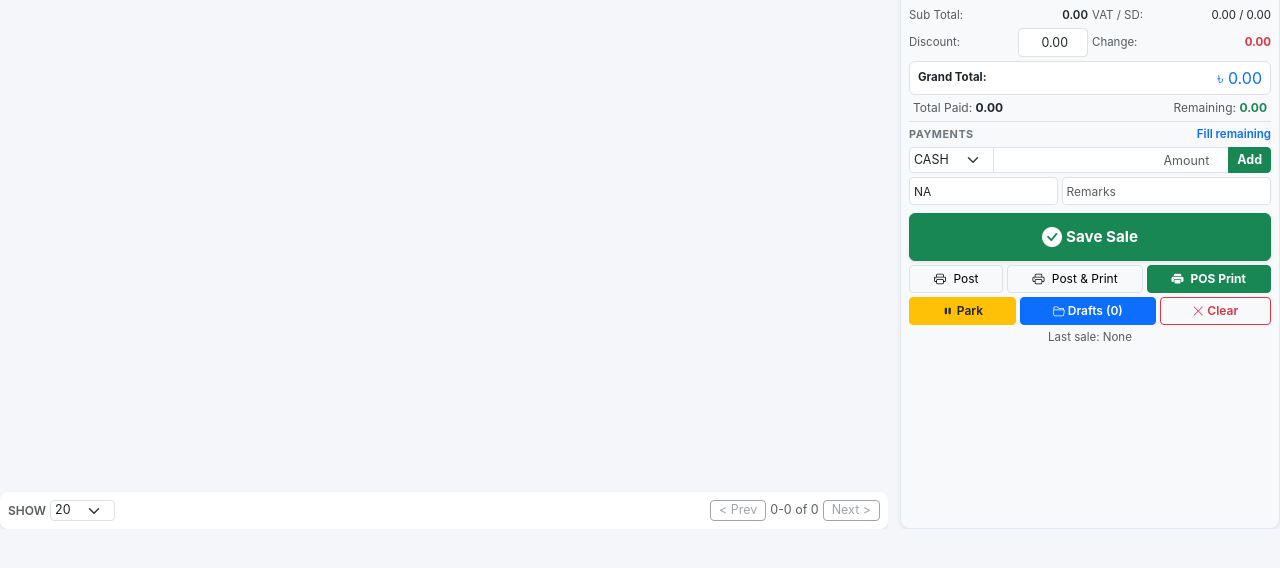
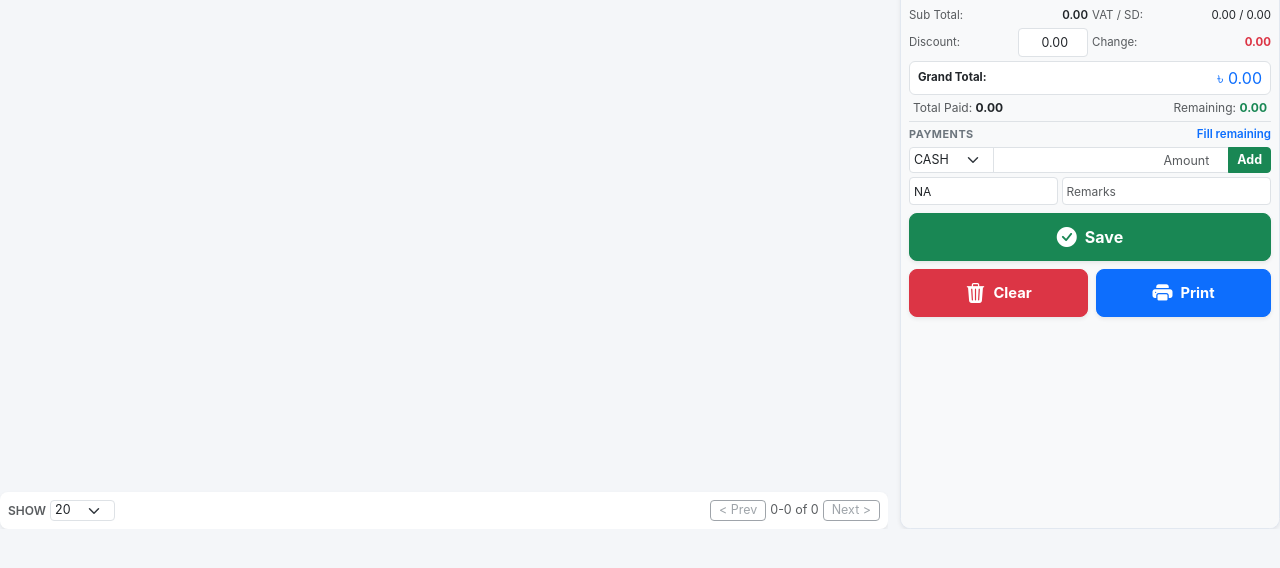
Before and after one commit to rahmanmdatiqur/PosSoftware, an ASP.NET Core app: template PosSoftware/PosSoftware/Views/Pos/Index.cshtml in a window 1280 px wide. Shown: the part 196-764 px from the top of the page. Run offline with ASP.NET Core 8, Linux system fonts and the light colour scheme; the template is opened without the code that fills it, so the values that code supplies are empty; some libraries are stand-ins or nearby versions.

Commit message:
Simplify POS action buttons: keep only Save, Clear, and Print buttons

```diff
--- a/PosSoftware/PosSoftware/Views/Pos/Index.cshtml
+++ b/PosSoftware/PosSoftware/Views/Pos/Index.cshtml
@@ -242,40 +242,22 @@
                 </div>
             </div>
 
-            <!-- Action Buttons: 100% PROMINENT & VISIBLE -->
-            <!-- Button 1: Save Sale (Big bold button) -->
-            <button type="button" class="btn btn-success w-100 py-2 fw-bold text-white mb-1 shadow-sm d-flex align-items-center justify-content-center gap-1" onclick="saveSaleOrder(false, false)" style="font-size: 0.95rem;">
-                <i class="bi bi-check-circle-fill fs-5"></i> Save Sale
-            </button>
+            <!-- Action Buttons: Only Save, Clear, and Print as requested -->
+            <div class="pos-action-buttons mt-2">
+                <!-- Save Button: Saves to DB and shows in Sales Table -->
+                <button type="button" class="btn btn-success w-100 py-2 fw-bold text-white mb-2 shadow-sm d-flex align-items-center justify-content-center gap-2" onclick="saveSaleOrder(false, false)" style="font-size: 1rem; border-radius: 8px;">
+                    <i class="bi bi-check-circle-fill fs-5"></i> Save
+                </button>
 
-            <!-- Row 2: Post, Post & POS Print, POS Print -->
-            <div class="d-flex gap-1 mb-1">
-                <button type="button" class="btn btn-sm btn-light border flex-grow-1 p-1 small" onclick="saveSaleOrder(true, false)" title="Post Sale" style="font-size: 0.75rem;">
-                    <i class="bi bi-printer me-1"></i> Post
-                </button>
-                <button type="button" class="btn btn-sm btn-light border flex-grow-1 p-1 small" onclick="saveSaleOrder(true, true)" title="Post & Print POS" style="font-size: 0.75rem;">
-                    <i class="bi bi-printer me-1"></i> Post &amp; Print
-                </button>
-                <button type="button" class="btn btn-sm btn-success flex-grow-1 p-1 small fw-bold" onclick="saveSaleOrder(false, true)" title="POS Print" style="font-size: 0.75rem;">
-                    <i class="bi bi-printer-fill me-1"></i> POS Print
-                </button>
-            </div>
-
-            <!-- Row 3: Park, Drafts, Clear -->
-            <div class="d-flex gap-1 mb-1">
-                <button type="button" class="btn btn-sm btn-warning text-dark flex-grow-1 p-1 small fw-semibold" onclick="parkCurrentOrder()" style="font-size: 0.75rem;">
-                    <i class="bi bi-pause-fill"></i> Park
-                </button>
-                <button type="button" class="btn btn-sm btn-primary flex-grow-1 p-1 small fw-semibold" onclick="openDraftsModal()" style="font-size: 0.75rem;">
-                    <i class="bi bi-folder2-open"></i> Drafts (<span id="draftsCount">0</span>)
-                </button>
-                <button type="button" class="btn btn-sm btn-outline-danger flex-grow-1 p-1 small fw-semibold" onclick="clearCart()" style="font-size: 0.75rem;">
-                    <i class="bi bi-x-lg"></i> Clear
-                </button>
-            </div>
-
-            <div class="text-center text-muted" id="posLastSaleStatus" style="font-size: 0.72rem;">
-                Last sale: None
+                <!-- Row 2: Clear and Print Buttons -->
+                <div class="d-flex gap-2">
+                    <button type="button" class="btn btn-danger flex-fill py-2 fw-bold text-white shadow-sm d-flex align-items-center justify-content-center gap-2" onclick="clearCart()" title="Clear Cart" style="font-size: 0.92rem; border-radius: 8px;">
+                        <i class="bi bi-trash3-fill fs-5"></i> Clear
+                    </button>
+                    <button type="button" class="btn btn-primary flex-fill py-2 fw-bold text-white shadow-sm d-flex align-items-center justify-content-center gap-2" onclick="saveSaleOrder(false, true)" title="Print Invoice" style="font-size: 0.92rem; border-radius: 8px;">
+                        <i class="bi bi-printer-fill fs-5"></i> Print
+                    </button>
+                </div>
             </div>
         </div>
     </div>
--- a/PosSoftware/PosSoftware/wwwroot/js/pos.js
+++ b/PosSoftware/PosSoftware/wwwroot/js/pos.js
@@ -685,7 +685,17 @@ function saveSaleOrder(isPosted = true, shouldPrint = false) {
                 // If POS Print is requested, show print modal with option to view Sales Table
                 document.getElementById('modalInvoiceNo').innerText = data.invoiceNumber;
                 const iframe = document.getElementById('posInvoiceFrame');
-                if (iframe) iframe.src = `/Sales/GetReport/${data.saleId}`;
+                if (iframe) {
+                    iframe.onload = function() {
+                        try {
+                            iframe.contentWindow.focus();
+                            iframe.contentWindow.print();
+                        } catch (e) {
+                            console.log('Auto print trigger:', e);
+                        }
+                    };
+                    iframe.src = `/Sales/GetReport/${data.saleId}`;
+                }
                 const modalEl = document.getElementById('posInvoiceModal');
                 if (modalEl) bootstrap.Modal.getOrCreateInstance(modalEl).show();
 
```
